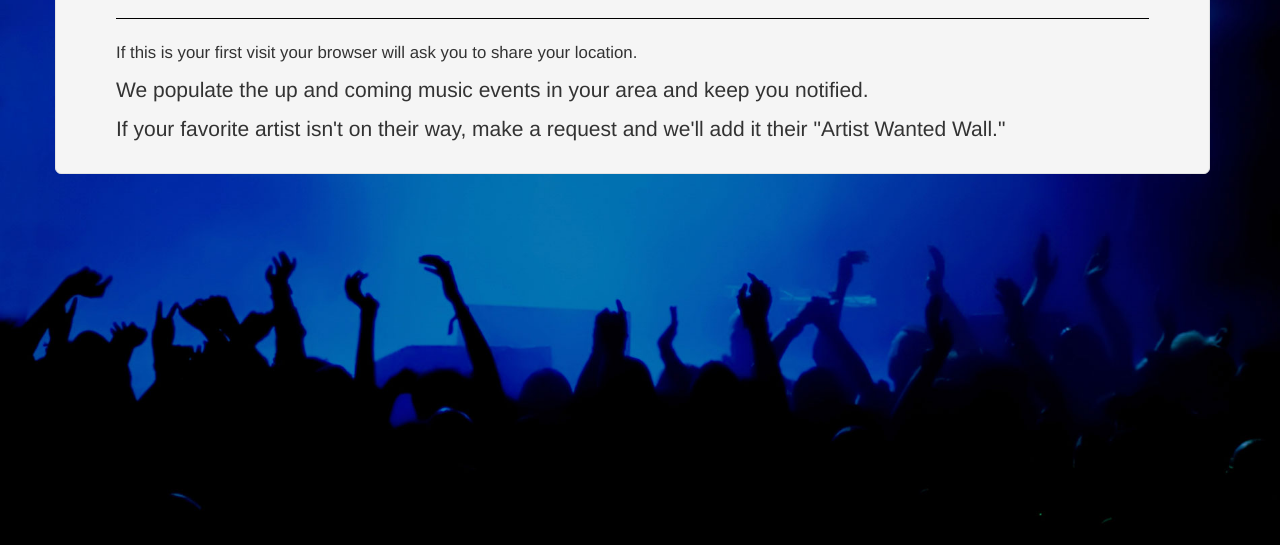
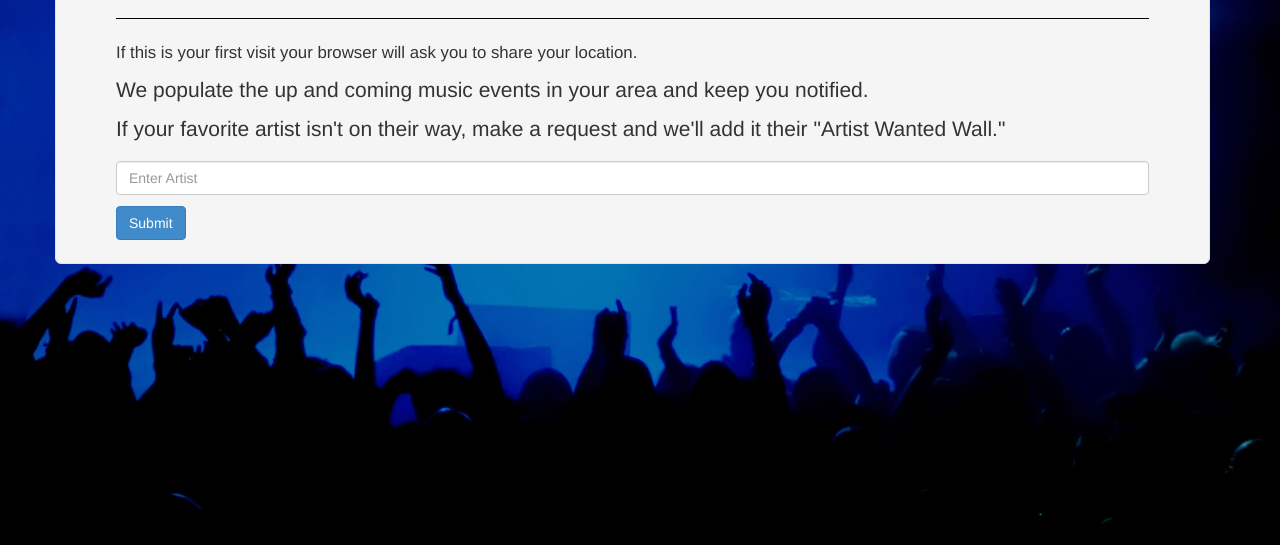
Before and after one commit to scottjason/event-connect, a website: page index.html in a window 1280 px wide. Shown: the part 255-800 px from the top of the page. Drawn offline with nearby package versions, Linux system fonts and the light colour scheme; some packages are replaced by stand-ins of ours; no server answers.

Commit message:
updates npm dependencies, prettifies html

```diff
--- a/index.html
+++ b/index.html
@@ -2,10 +2,12 @@
 <html lang="en">
 
 <head>
+
   <meta charset="utf-8">
   <title>Event Connect</title>
   <meta name="viewport" content="width=device-width, initial-scale=1.0">
   <meta name="author" content="Scott Jason">
+
   <link rel="stylesheet" href="stylesheets/main.css">
   <link rel="stylesheet" href="stylesheets/vendor/bootstrap.min.css">
   <link rel="stylesheet" href="stylesheets/vendor/bootstrap-responsive.min.css">
@@ -13,17 +15,15 @@
   <script type="text/javascript" src="http://ajax.googleapis.com/ajax/libs/jquery/1.9.1/jquery.min.js"></script>
   <script src="https://maps.googleapis.com/maps/api/js?v=3.exp"></script>
   <script type="text/javascript" src="javascripts/vendor/mustache.js"></script>
+
 </head>
 
 <body>
   <div class="container">
-
     <div class="row clearfix">
       <div class="col-md-12 column">
         <div class="jumbotron well" display="inline-block">
-
-                    <h2 class="event-connect-title">
-                        event.connect</h2>
+          <h2 class="event-connect-title">event.connect</h2>
             <span class="spinner">
             <div class="rect1"></div>
             <div class="rect2"></div>
@@ -31,17 +31,16 @@
             <div class="rect4"></div>
           </span>
           <p>welcome to event.connect</p>
-
           <hr>
           <p id="geo-note">If this is your first visit your browser will ask you to share your location.</p>
-
           <p>We populate the up and coming music events in your area and keep you notified.</p>
           <p>If your favorite artist isn't on their way, make a request and we'll add it their "Artist Wanted Wall."</p>
 
-                    <!--     <form id="artistFormInput" class="form-inline">
+          <form id="artistFormInput" class="form-inline">
             <input type="text" name="artist" class="form-control" placeholder="Enter Artist">
             <button type="submit" class="btn btn-primary btn-large">Submit</button>
-          </form> -->
+          </form>
+
         </div>
       </div>
     </div>
```
Lines whose indentation alone changed are shown as unchanged.
